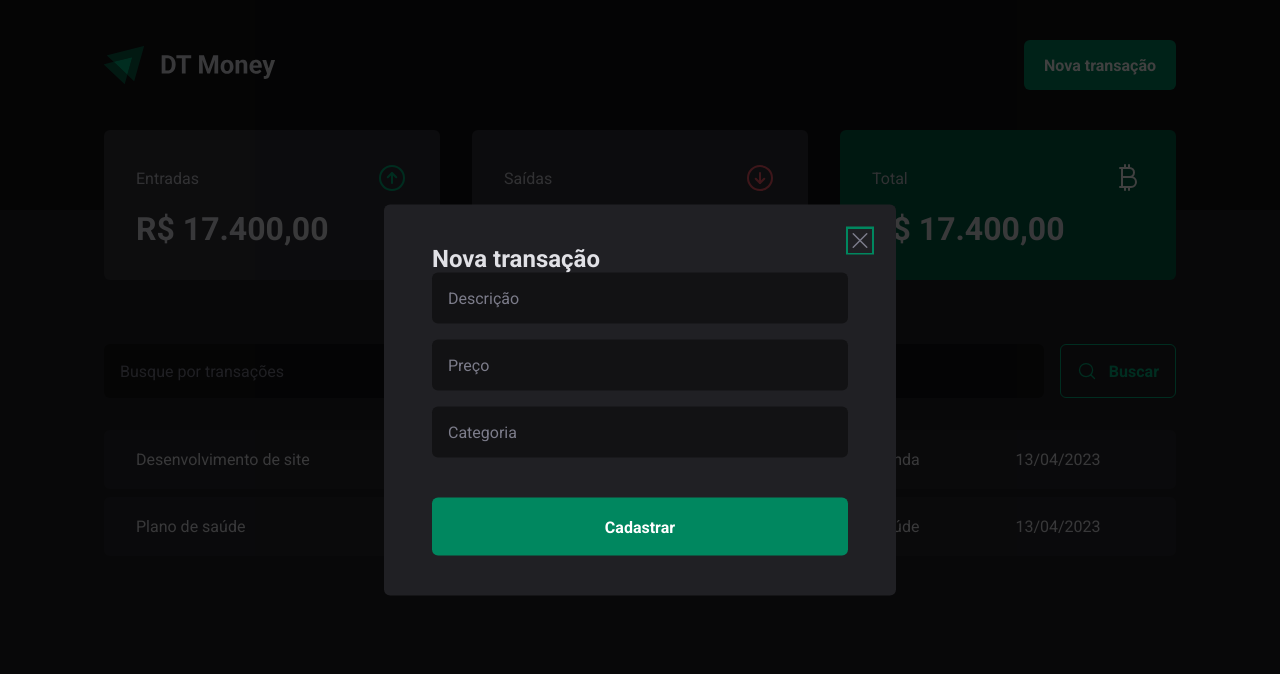
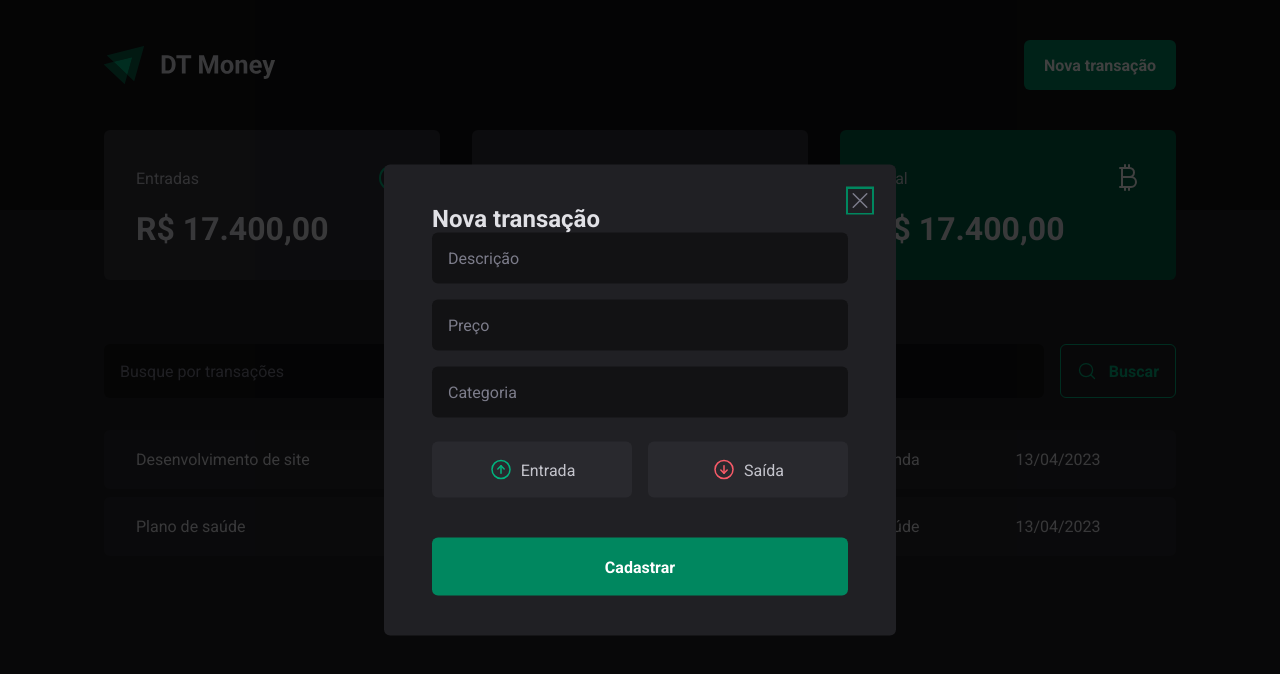
Before and after one commit to marcoscuomo/dt-money, a React (Vite) app: page / in a window 1280 px wide. Both pictures are taken after a click on the button "Nova transação". Shown: the top 674 px of the page. Built offline with nearby package versions, Linux system fonts and the light colour scheme.

Commit message:
feat: buttons income outcome

```diff
--- a/src/components/NewTransactionModal/index.tsx
+++ b/src/components/NewTransactionModal/index.tsx
@@ -1,6 +1,6 @@
 import * as Dialog from '@radix-ui/react-dialog';
-import { Content, Overlay, CloseButton } from './styles';
-import { X } from 'phosphor-react';
+import { Content, Overlay, CloseButton, TransactionType, TransactionTypeButton } from './styles';
+import { ArrowCircleDown, ArrowCircleUp, X } from 'phosphor-react';
 
 export function NewTransactionModal() {
   return(
@@ -14,6 +14,18 @@
           <input type="number" placeholder='Preço' required />
           <input type="text" placeholder='Categoria' required />
 
+          <TransactionType>
+            <TransactionTypeButton variant="income">
+              <ArrowCircleUp size={24} />
+              Entrada
+            </TransactionTypeButton>
+
+            <TransactionTypeButton variant="outcome">
+              <ArrowCircleDown size={24} />
+              Saída
+            </TransactionTypeButton>
+          </TransactionType>
+
           <button type="submit">Cadastrar</button>
         </form>
       </Content>
--- a/src/components/NewTransactionModal/styles.ts
+++ b/src/components/NewTransactionModal/styles.ts
@@ -66,5 +66,32 @@
   line-height: 0;
   cursor: pointer;
   color: ${props => props.theme["gray-500"]}
+`;
 
+export const TransactionType = styled.div`
+  display: grid;
+  grid-template-columns: repeat(2, 1fr);
+  gap: 1rem;
+  margin-top: 0.5rem;
 `;
+
+interface TransactionTypeButtonProps {
+  variant: 'income' | 'outcome';
+}
+
+export const TransactionTypeButton = styled.button<TransactionTypeButtonProps>`
+  background: ${props => props.theme["gray-700"]};
+  padding: 1rem;
+  display: flex;
+  align-items: center;
+  justify-content: center;
+  gap: 0.5rem;
+  border-radius: 6px;
+  cursor: pointer;
+  border: 0;
+  color: ${props => props.theme["gray-300"]};
+
+  svg {
+    color: ${props => props.variant === 'income' ? props.theme["green-300"] : props.theme["red-300"]}
+  }
+`;
```
